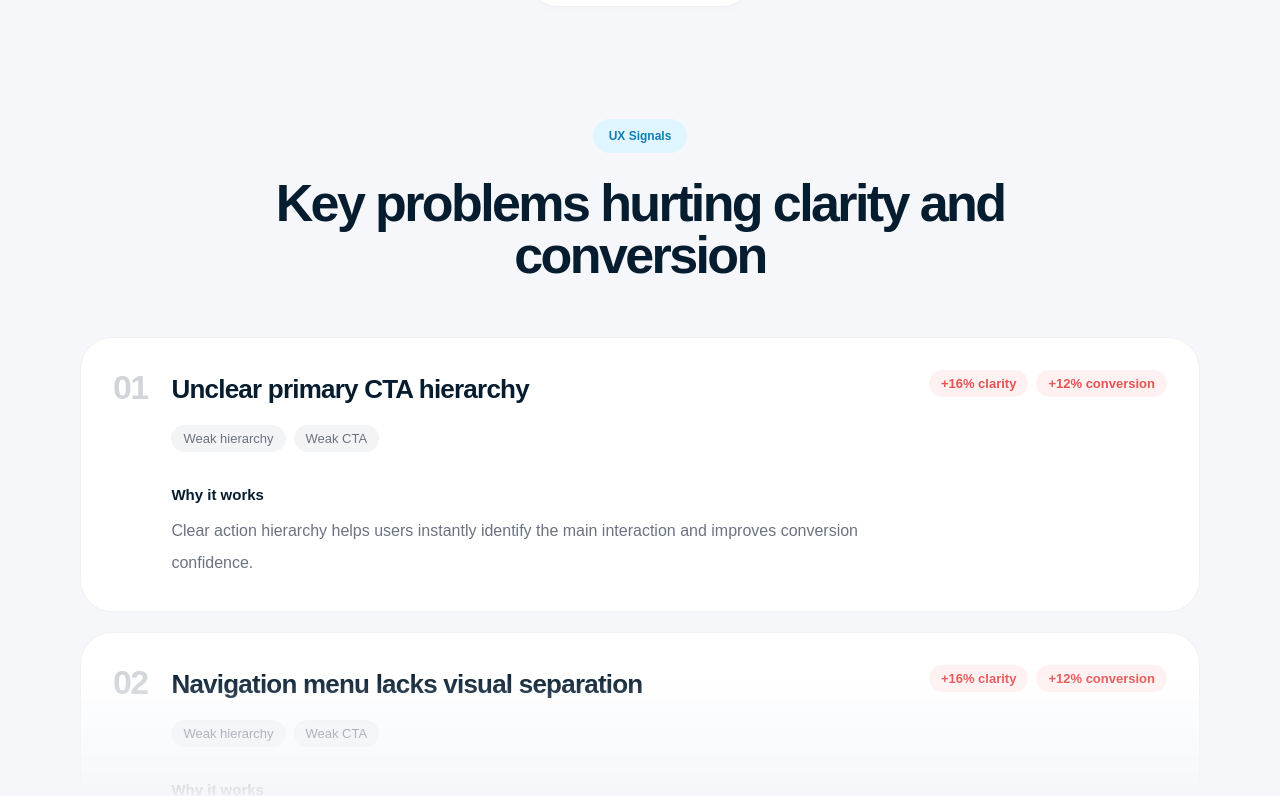
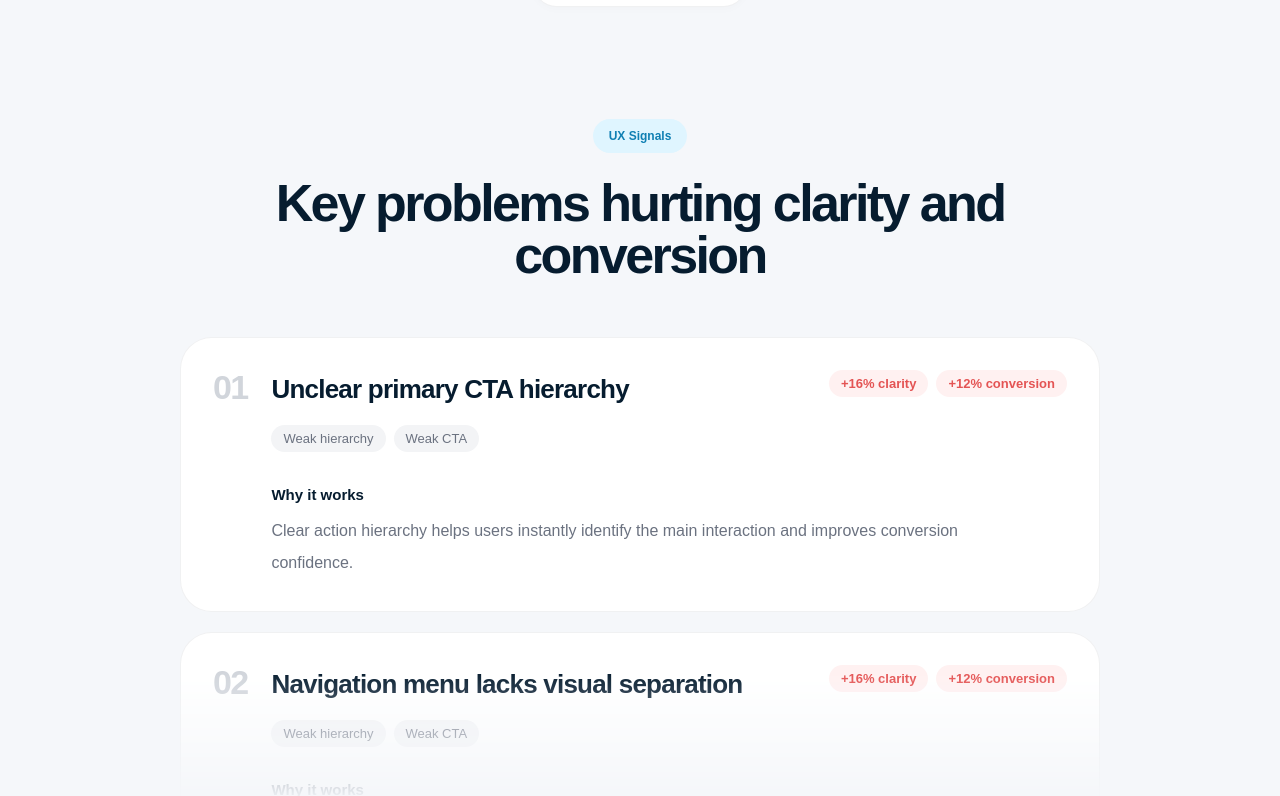
Before and after one commit to samarenkovdmitry/Klynt, a Next.js app: page / in a window 1280 px wide. Shown: the part 1309-2105 px from the top of the page. Built offline with nearby package versions, Linux system fonts and the light colour scheme; a web font is replaced by a local one.

Commit message:
Landing Cards Upd

```diff
--- a/app/page.tsx
+++ b/app/page.tsx
@@ -328,7 +328,7 @@ export default function Home() {
 
       {/* FEATURES */}
       <section className="px-6 py-20">
-        <div className="mx-auto max-w-[1120px]">
+        <div className="mx-auto max-w-[920px]">
 
           <div className="mx-auto max-w-[760px] text-center">
             <div className="inline-flex rounded-full bg-[#DFF5FF] px-4 py-2 text-[12px] font-semibold text-[#0F7FB3]">
@@ -360,8 +360,6 @@ export default function Home() {
           py-8
           transition-all
           duration-200
-          hover:-translate-y-[2px]
-          hover:shadow-[0_20px_60px_rgba(0,0,0,0.06)]
         "
       >
         <div className="flex gap-6">
```
